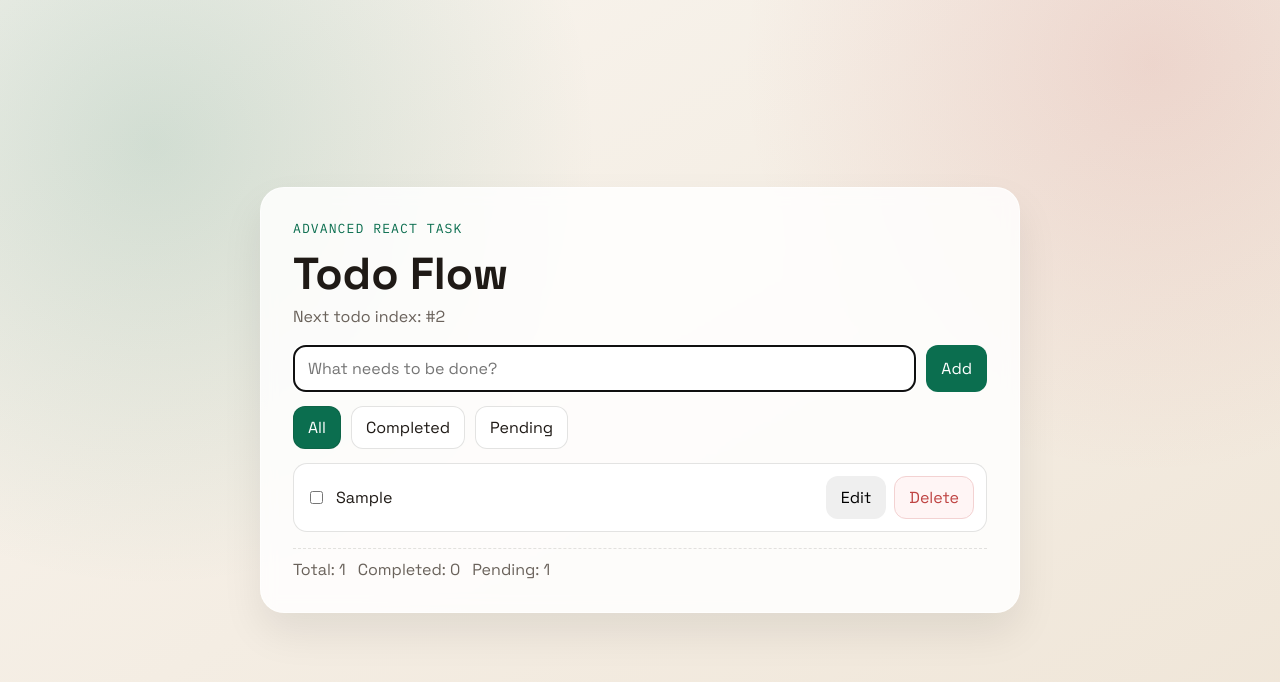
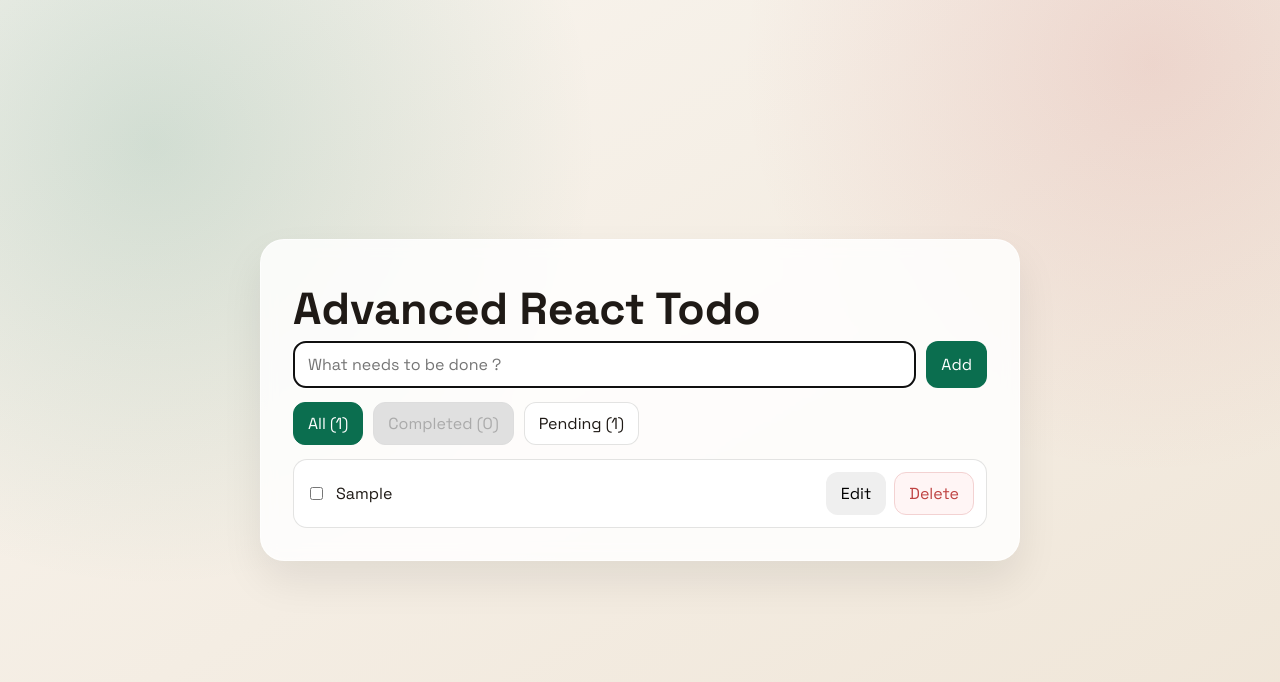
Before and after one commit to sridhar-a/react-advanced-todo, a React (Vite) app: page / in a window 1280 px wide. Both pictures are taken after typing "Sample" into the empty fields and a click on the button "Add". Shown: the top 682 px of the page. Built offline with nearby package versions, Linux system fonts and the light colour scheme.

Commit message:
refactor: clean up unused code, enforce filter UX, clarify completion logic and update README

```diff
--- a/src/App.jsx
+++ b/src/App.jsx
@@ -1,7 +1,6 @@
 import {
   useCallback,
   useMemo,
-  useRef,
   useState,
   useEffect,
   useTransition,
@@ -20,16 +19,18 @@ const makeTodo = (text) => ({
 function App() {
   const [todos, setTodos] = useLocalStorage("advanced-react-todos", []);
   const [activeFilter, setActiveFilter] = useState("all");
-  const [isPending, startTransition] = useTransition();
+  const [, startTransition] = useTransition(); // used for filter changes
 
-  // Track stable next todo number for display without causing renders.
-  const nextTodoNumberRef = useRef(todos.length + 1);
+  const summary = useMemo(() => {
+    const completedCount = todos.filter((todo) => todo.completed).length;
+    return {
+      total: todos.length,
+      completed: completedCount,
+      pending: todos.length - completedCount,
+    };
+  }, [todos]);
 
-  useEffect(() => {
-    if (todos.length >= nextTodoNumberRef.current) {
-      nextTodoNumberRef.current = todos.length + 1;
-    }
-  }, [todos.length]);
+
 
   const handleAddTodo = useCallback(
     (text) => {
@@ -40,13 +41,11 @@ function App() {
         );
         if (exists) {
           const confirmAdd = window.confirm(
-            "A todo with this text already exists. Add duplicate anyway?",
+            "A todo with this text already exists. Add duplicate anyway ?",
           );
           if (!confirmAdd) return current;
         }
-        const next = [...current, makeTodo(text)];
-        nextTodoNumberRef.current += 1;
-        return next;
+        return [...current, makeTodo(text)];
       });
     },
     [setTodos],
@@ -79,6 +78,21 @@ function App() {
     [setTodos],
   );
 
+
+
+
+  // If the active filter's count becomes 0, switch to 'all'
+  useEffect(() => {
+    if (activeFilter !== "all") {
+      if (
+        (activeFilter === "completed" && summary.completed === 0) ||
+        (activeFilter === "pending" && summary.pending === 0)
+      ) {
+        setActiveFilter("all");
+      }
+    }
+  }, [activeFilter, summary.completed, summary.pending]);
+
   const handleFilterChange = useCallback((filter) => {
     startTransition(() => {
       setActiveFilter(filter);
@@ -95,33 +109,27 @@ function App() {
     return todos;
   }, [activeFilter, todos]);
 
-  const summary = useMemo(() => {
-    const completedCount = todos.filter((todo) => todo.completed).length;
-    return {
-      total: todos.length,
-      completed: completedCount,
-      pending: todos.length - completedCount,
-    };
-  }, [todos]);
+
 
   return (
     <main className="page-shell">
       <section className="todo-card">
         <header>
-          <p className="eyebrow">Advanced React Task</p>
-          <h1>Todo Flow</h1>
-          <p className="subtext">
-            Next todo index: #{nextTodoNumberRef.current}
-          </p>
+          <h1>Advanced React Todo</h1>
         </header>
 
         <TodoForm onAddTodo={handleAddTodo} />
-        <FilterBar
-          activeFilter={activeFilter}
-          onFilterChange={handleFilterChange}
-        />
+        {todos.length > 0 && (
+          <FilterBar
+            activeFilter={activeFilter}
+            onFilterChange={handleFilterChange}
+            allCount={todos.length}
+            completedCount={summary.completed}
+            pendingCount={summary.pending}
+          />
+        )}
 
-        {isPending && <p className="pending">Applying filter...</p>}
+        {/* No loading indicator needed for instant filter transitions */}
 
         <TodoList
           todos={filteredTodos}
@@ -130,11 +138,7 @@ function App() {
           onEdit={handleEditTodo}
         />
 
-        <footer className="summary">
-          <span>Total: {summary.total}</span>
-          <span>Completed: {summary.completed}</span>
-          <span>Pending: {summary.pending}</span>
-        </footer>
+        {/* Removed summary footer as counts will be shown in filter buttons */}
       </section>
     </main>
   );
--- a/src/components/FilterBar.jsx
+++ b/src/components/FilterBar.jsx
@@ -1,22 +1,47 @@
 import { memo } from "react";
 
-const FILTERS = ["all", "completed", "pending"];
 
-function FilterBar({ activeFilter, onFilterChange }) {
+const FILTERS = [
+  { key: "all", label: "All" },
+  { key: "completed", label: "Completed" },
+  { key: "pending", label: "Pending" },
+];
+
+function FilterBar({ activeFilter, onFilterChange, allCount, completedCount, pendingCount }) {
+  const counts = {
+    all: allCount,
+    completed: completedCount,
+    pending: pendingCount,
+  };
   return (
     <div className="filter-bar" role="tablist" aria-label="Todo filters">
-      {FILTERS.map((filter) => (
-        <button
-          key={filter}
-          type="button"
-          role="tab"
-          aria-selected={activeFilter === filter}
-          className={activeFilter === filter ? "active" : ""}
-          onClick={() => onFilterChange(filter)}
-        >
-          {filter}
-        </button>
-      ))}
+      {FILTERS.map(({ key, label }) => {
+        const noTasks = counts.all < 1;
+        const isActive = activeFilter === key;
+        // When there are no tasks, all are disabled and gray
+        // When there are tasks, only the active filter is green and disabled, others enabled if count > 0
+        let isDisabled, className;
+        if (noTasks) {
+          isDisabled = true;
+          className = "";
+        } else {
+          isDisabled = isActive;
+          className = isActive ? "active" : "";
+        }
+        return (
+          <button
+            key={key}
+            type="button"
+            role="tab"
+            aria-selected={isActive}
+            className={className}
+            onClick={!isDisabled && counts[key] > 0 ? () => onFilterChange(key) : undefined}
+            disabled={isDisabled || counts[key] < 1}
+          >
+            {label} <span className="filter-count">({counts[key]})</span>
+          </button>
+        );
+      })}
     </div>
   );
 }
--- a/src/components/TodoForm.jsx
+++ b/src/components/TodoForm.jsx
@@ -23,7 +23,7 @@ function TodoForm({ onAddTodo }) {
       <input
         ref={inputRef}
         defaultValue=""
-        placeholder="What needs to be done?"
+        placeholder="What needs to be done ?"
         aria-label="Todo text"
       />
       <button type="submit">Add</button>
--- a/src/components/TodoItem.jsx
+++ b/src/components/TodoItem.jsx
@@ -45,8 +45,9 @@ function TodoItem({ todo, onDelete, onToggle, onEdit }) {
   );
 
   return (
+
     <li className={`todo-item ${todo.completed ? "done" : ""}`}>
-      <label className="todo-main">
+      <div className="todo-main">
         <input
           type="checkbox"
           checked={todo.completed}
@@ -65,7 +66,7 @@ function TodoItem({ todo, onDelete, onToggle, onEdit }) {
         ) : (
           <span>{todo.text}</span>
         )}
-      </label>
+      </div>
 
       <div className="todo-actions">
         {!isEditing && (
--- a/src/components/TodoList.jsx
+++ b/src/components/TodoList.jsx
@@ -3,7 +3,8 @@ import TodoItem from "./TodoItem";
 
 function TodoList({ todos, onDelete, onToggle, onEdit }) {
   if (!todos.length) {
-    return <p className="empty-state">No todos in this view.</p>;
+      // Removed empty state message as per new requirements
+      return null;
   }
 
   return (
--- a/src/styles.css
+++ b/src/styles.css
@@ -1,3 +1,24 @@
+/* When there are no tasks, all buttons are gray and disabled. When there are tasks, only the active filter is green and disabled. */
+.filter-bar button.active {
+    background: var(--accent) !important;
+    color: #fff !important;
+    border: 1px solid var(--accent) !important;
+}
+/* Only the active filter button is green */
+.filter-bar button.active {
+    background: var(--accent) !important;
+    color: #fff !important;
+    border: 1px solid var(--accent) !important;
+}
+/* Disabled filter button styles */
+.filter-bar button:disabled {
+    background: #e0e0e0;
+    color: #aaa;
+    border: 1px solid #ddd;
+    cursor: not-allowed;
+    pointer-events: none;
+    opacity: 1;
+}
 :root {
     --bg-1: #f9f5ef;
     --bg-2: #efe5d7;
@@ -88,8 +109,8 @@ button:hover {
     transform: translateY(-1px);
 }
 
-.todo-form button,
-.filter-bar .active {
+/* Only .todo-form button stays green, filter-bar .active handled above */
+.todo-form button {
     background: var(--accent);
     color: white;
 }
```
Also changed, not shown: 1 other file (tests, documents, lock files or other folders).
